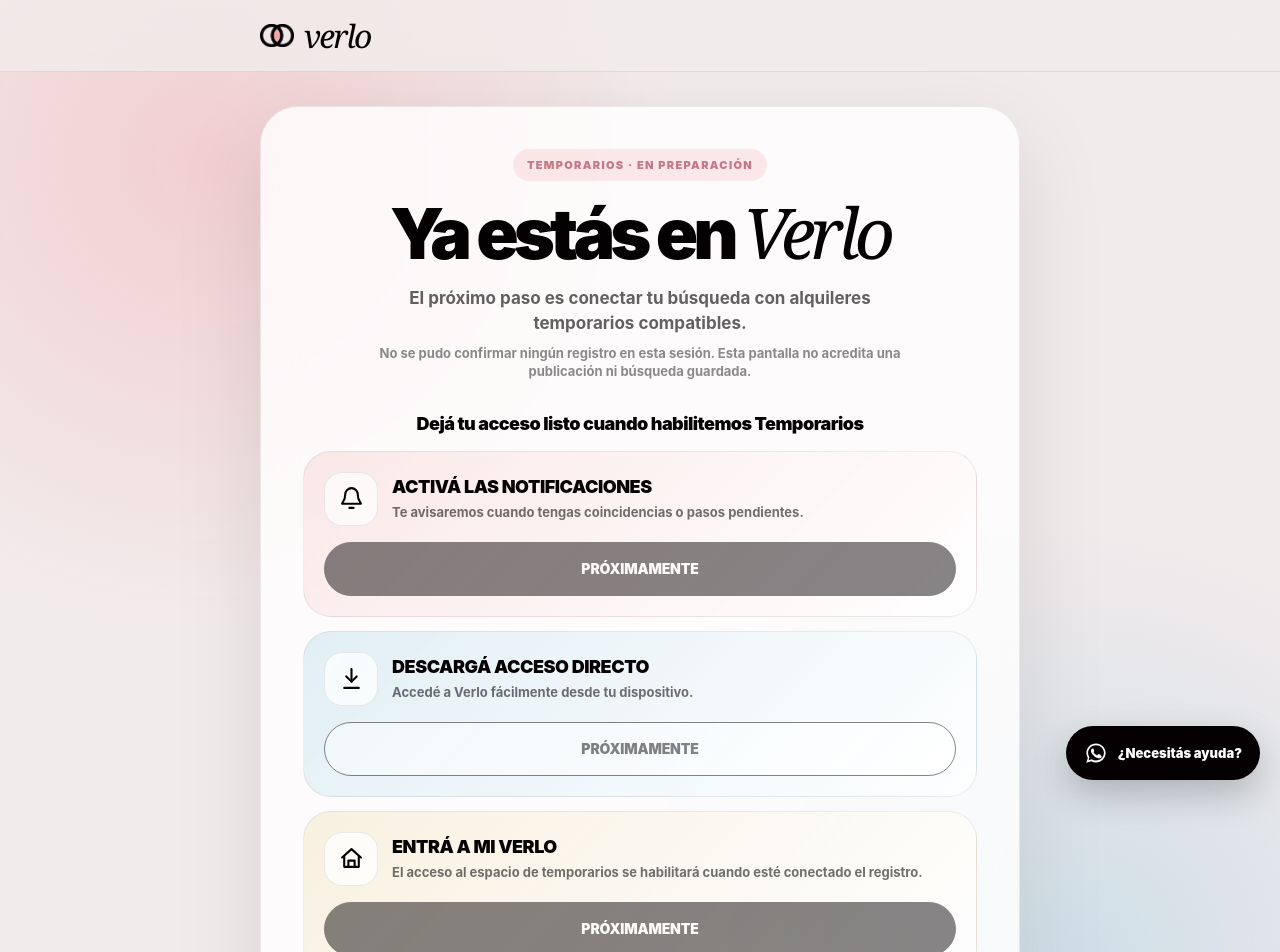
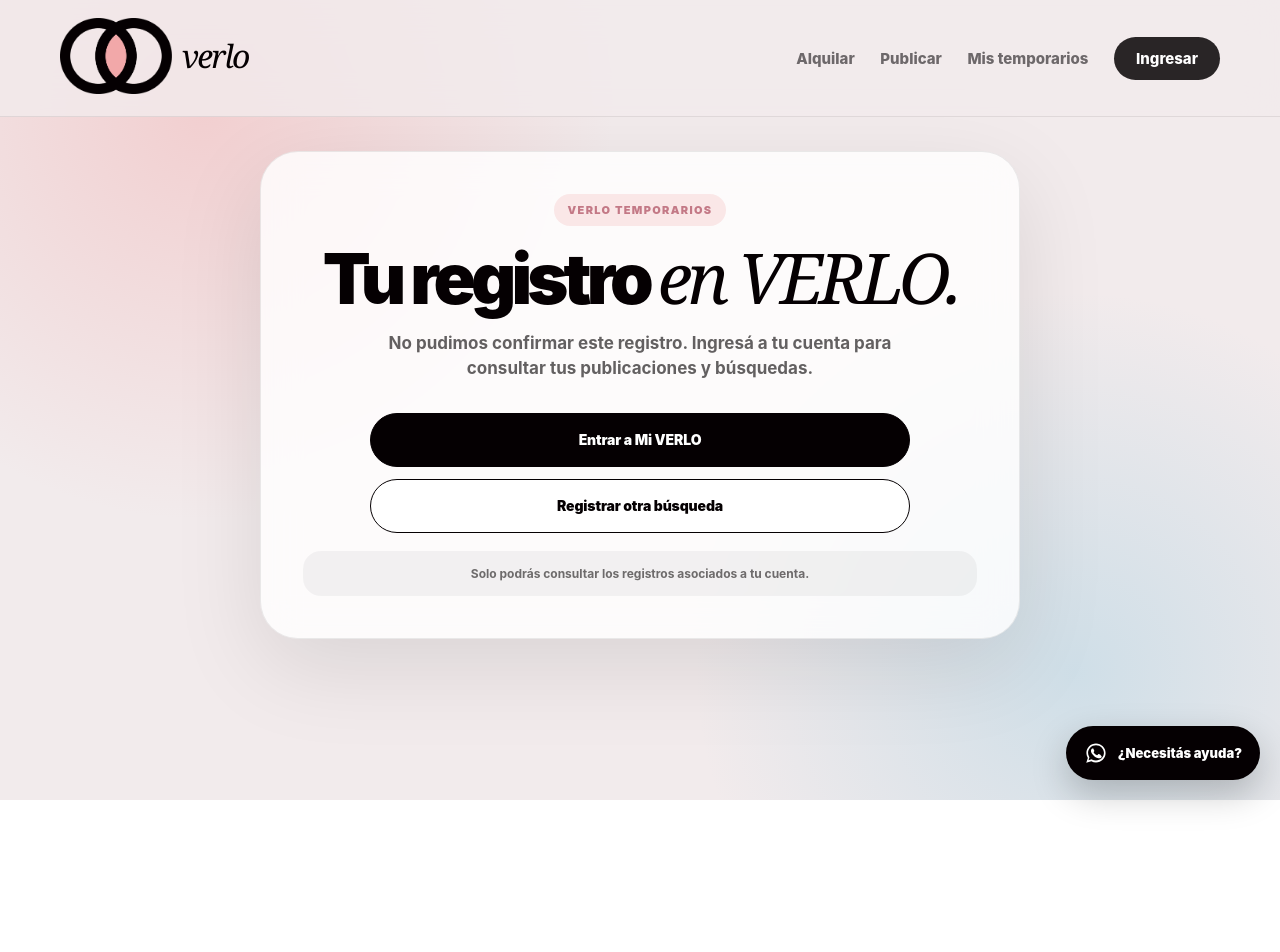
Before and after one commit to rentverlo-dotcom/verlo, a Next.js app: page /temporarios/success/inquilino in a window 1280 px wide. Shown: the top 952 px of the page. After the commit the page ends 800 px from the top, so only its background shows below. Built offline with nearby package versions, Linux system fonts and the light colour scheme; no server answers.

Commit message:
style(temporarios): real branded registration success with working Mi VERLO actions

```diff
--- a/app/temporarios/success/TemporarySuccess.tsx
+++ b/app/temporarios/success/TemporarySuccess.tsx
@@ -4,7 +4,7 @@ import { useEffect, useState } from "react"
 import { useSearchParams } from "next/navigation"
 import { supabase } from "@/lib/supabase/client"
 import Link from "next/link"
-import VerloBrand from "@/components/VerloBrand"
+import BrandHeader from "@/app/temporarios/BrandHeader"
 
 type Role = "owner" | "tenant"
 
@@ -775,43 +775,23 @@ export default function TemporarySuccess({role}: {role:Role}) {
     return () => { active = false }
   }, [id, role])
 
+  const confirmed=status==="verified"
   return <>
     <style>{styles}</style>
     <div className="success-root">
-      <header className="success-nav"><div className="success-container"><VerloBrand /></div></header>
+      <BrandHeader/>
       <main className="success-main"><div className="success-container">
         <section className="success-card">
           <div className="hero">
-            <div className="success-badge">{status === "verified" ? "Registro confirmado" : "Temporarios · En preparación"}</div>
-            <h1 className="success-title">Ya estás en <em>Verlo</em></h1>
-            <p className="success-copy">El próximo paso es conectar tu {role === "owner" ? "propiedad" : "búsqueda"} con alquileres temporarios compatibles.</p>
-            <p className="success-status">{status === "loading" ? "Verificando el registro..." : status === "verified" ? "Tu registro temporario está guardado. Próximamente podrás gestionarlo aquí." : "No se pudo confirmar ningún registro en esta sesión. Esta pantalla no acredita una publicación ni búsqueda guardada."}</p>
+            <div className="success-badge">{confirmed?"Registro confirmado":"VERLO Temporarios"}</div>
+            <h1 className="success-title">{confirmed?"¡Listo!":"Tu registro"} <em>{confirmed?"Ya estás en Verlo.":"en VERLO."}</em></h1>
+            <p className="success-copy">{status==="loading"?"Estamos comprobando tu registro...":confirmed?(role==="owner"?"Tu alojamiento quedó registrado. Ya podés ver tus propiedades, agregar fotografías y consultar coincidencias.":"Tu búsqueda quedó registrada. Ya podés consultar los alojamientos compatibles y tus coincidencias."):"No pudimos confirmar este registro. Ingresá a tu cuenta para consultar tus publicaciones y búsquedas."}</p>
           </div>
-          <h2 className="actions-heading">Dejá tu acceso listo cuando habilitemos Temporarios</h2>
-          <div className="actions">
-            <article className="action-card notifications">
-              <div className="action-top">
-                <div className="action-icon"><Icon kind="bell" /></div>
-                <div className="action-content"><h2>ACTIVÁ LAS NOTIFICACIONES</h2><p>Te avisaremos cuando tengas coincidencias o pasos pendientes.</p></div>
-              </div>
-              <div className="action-control"><button className="action-button" type="button" disabled>PRÓXIMAMENTE</button></div>
-            </article>
-            <article className="action-card install">
-              <div className="action-top">
-                <div className="action-icon"><Icon kind="download" /></div>
-                <div className="action-content"><h2>DESCARGÁ ACCESO DIRECTO</h2><p>Accedé a Verlo fácilmente desde tu dispositivo.</p></div>
-              </div>
-              <div className="action-control"><button className="action-button secondary-button" type="button" disabled>PRÓXIMAMENTE</button></div>
-            </article>
-            <article className="action-card access">
-              <div className="action-top">
-                <div className="action-icon"><Icon kind="home" /></div>
-                <div className="action-content"><h2>ENTRÁ A MI VERLO</h2><p>El acceso al espacio de temporarios se habilitará cuando esté conectado el registro.</p></div>
-              </div>
-              <div className="action-control"><button className="action-button" type="button" disabled>PRÓXIMAMENTE</button></div>
-            </article>
+          <div style={{display:"grid",gap:12,maxWidth:540,margin:"32px auto 0"}}>
+            <Link className="action-button" href="/temporarios/mi-verlo" style={{display:"grid",placeItems:"center",textDecoration:"none",padding:"14px 22px"}}>Entrar a Mi VERLO</Link>
+            <Link className="action-button secondary-button" href={role==="owner"?"/temporarios/publicar":"/temporarios/buscar"} style={{display:"grid",placeItems:"center",textDecoration:"none",padding:"14px 22px"}}>{role==="owner"?"Publicar otro alojamiento":"Registrar otra búsqueda"}</Link>
           </div>
-          <div className="important-note">Todavía no se registran publicaciones ni búsquedas temporarias. <Link href="/temporarios" style={{textDecoration:"underline"}}>Volver a Temporarios</Link></div>
+          <p className="important-note">{confirmed?"Tus datos permanecen vinculados a tu cuenta. La coincidencia no representa una reserva confirmada.":"Solo podrás consultar los registros asociados a tu cuenta."}</p>
         </section>
       </div></main>
     </div>
```
